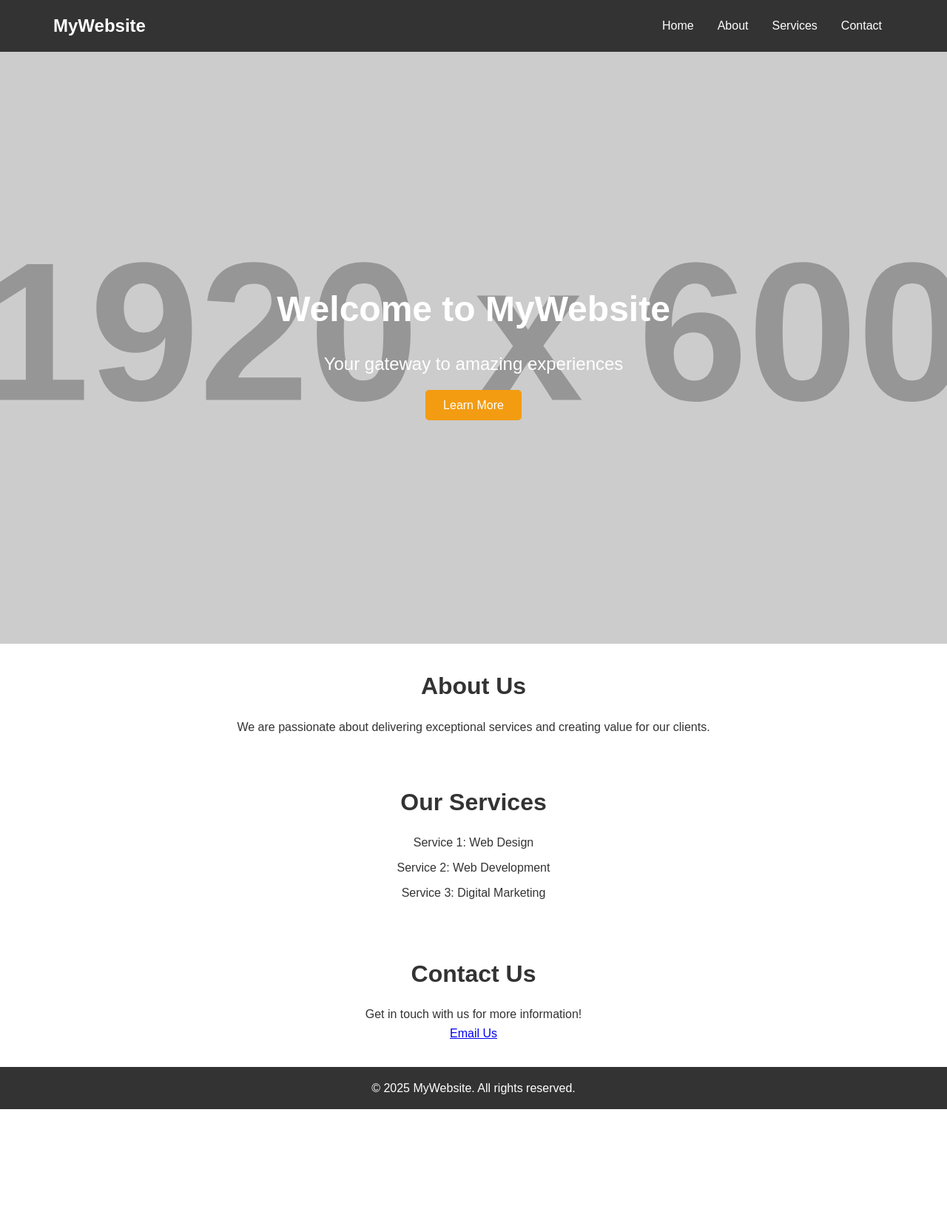
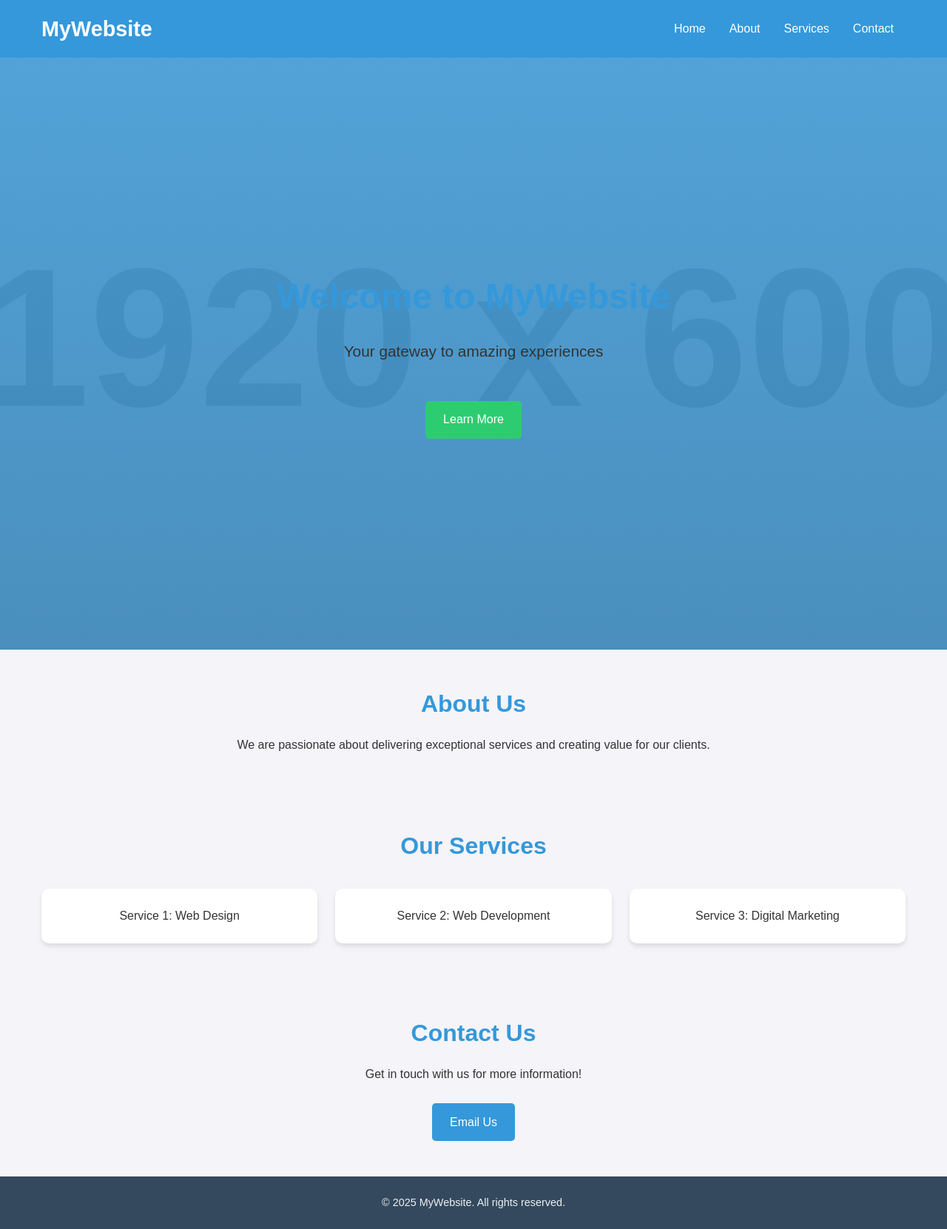
Before and after one commit to kunaldev-sys/homepage, a plain HTML site: page index.html in a window 1280 px wide. Shown: the whole page at 74% size. Before the commit the page ends 1499 px from the top, so only its background shows below. Drawn offline with Linux system fonts and the light colour scheme; placeholder pictures from the web are drawn by us.

Commit message:
second commit

```diff
--- a/index.css
+++ b/index.css
@@ -1,4 +1,4 @@
-/* Reset Styles */
+/* General Reset */
 * {
   margin: 0;
   padding: 0;
@@ -6,14 +6,32 @@
 }
 
 body {
-  font-family: Arial, sans-serif;
+  font-family: 'Arial', sans-serif;
   line-height: 1.6;
   color: #333;
+  background-color: #f4f4f9;
+}
+
+/* Colors and Variables */
+:root {
+  --primary-color: #3498db;
+  --secondary-color: #2ecc71;
+  --text-color: #333;
+  --bg-color: #fff;
+  --footer-bg: #34495e;
+  --footer-text: #ecf0f1;
+}
+
+/* Global Layout */
+.container {
+  max-width: 1200px;
+  margin: 0 auto;
+  padding: 0 1rem;
 }
 
 /* Header */
 header {
-  background: #333;
+  background: var(--primary-color);
   color: #fff;
   padding: 1rem 0;
   position: sticky;
@@ -25,45 +43,42 @@ header .container {
   display: flex;
   justify-content: space-between;
   align-items: center;
-  max-width: 1200px;
-  margin: auto;
-  padding: 0 2rem;
 }
 
-header .logo {
-  font-size: 1.5rem;
-  font-weight: bold;
+header h1 {
+  font-size: 1.8rem;
 }
 
-header .nav-links {
+header nav ul {
   list-style: none;
   display: flex;
 }
 
-header .nav-links li {
+header nav ul li {
   margin: 0 1rem;
 }
 
-header .nav-links a {
+header nav ul li a {
   color: #fff;
   text-decoration: none;
   font-size: 1rem;
   transition: color 0.3s ease;
 }
 
-header .nav-links a:hover {
-  color: #f39c12;
+header nav ul li a:hover {
+  color: var(--secondary-color);
 }
 
 /* Hero Section */
 .hero {
-  background: url('https://via.placeholder.com/1920x600') no-repeat center center/cover;
+  background: linear-gradient(to bottom, rgba(52, 152, 219, 0.8), rgba(41, 128, 185, 0.8)),
+    url('https://via.placeholder.com/1920x600') no-repeat center center/cover;
   height: 100vh;
   display: flex;
   align-items: center;
   justify-content: center;
+  text-align: center;
   color: #fff;
-  text-align: center;
 }
 
 .hero h2 {
@@ -72,14 +87,15 @@ header .nav-links a:hover {
 }
 
 .hero p {
-  font-size: 1.5rem;
+  font-size: 1.3rem;
   margin-bottom: 1.5rem;
 }
 
 .hero .btn {
-  background: #f39c12;
+  display: inline-block;
+  background: var(--secondary-color);
   color: #fff;
-  padding: 0.75rem 1.5rem;
+  padding: 0.8rem 1.5rem;
   text-decoration: none;
   font-size: 1rem;
   border-radius: 5px;
@@ -87,38 +103,112 @@ header .nav-links a:hover {
 }
 
 .hero .btn:hover {
-  background: #e67e22;
+  background: #27ae60;
 }
 
-/* About Section */
-.about, .services, .contact {
-  padding: 2rem 1rem;
+/* Sections */
+section {
+  padding: 3rem 1rem;
   text-align: center;
 }
 
-.about h2, .services h2, .contact h2 {
+section h2 {
   font-size: 2rem;
+  color: var(--primary-color);
   margin-bottom: 1rem;
 }
 
-.about p, .services ul, .contact p {
+section p {
   max-width: 800px;
-  margin: auto;
+  margin: 0 auto;
+  font-size: 1rem;
+  color: var(--text-color);
+  line-height: 1.8;
 }
 
+section .btn {
+  display: inline-block;
+  margin-top: 1.5rem;
+  background: var(--primary-color);
+  color: #fff;
+  padding: 0.8rem 1.5rem;
+  text-decoration: none;
+  font-size: 1rem;
+  border-radius: 5px;
+  transition: background 0.3s ease;
+}
+
+section .btn:hover {
+  background: #2980b9;
+}
+
+/* Services Section */
 .services ul {
   list-style: none;
-  padding: 0;
+  display: grid;
+  grid-template-columns: repeat(auto-fit, minmax(250px, 1fr));
+  gap: 1.5rem;
+  margin-top: 2rem;
 }
 
 .services li {
-  margin: 0.5rem 0;
+  background: var(--bg-color);
+  padding: 1.5rem;
+  border-radius: 10px;
+  box-shadow: 0 4px 6px rgba(0, 0, 0, 0.1);
+  transition: transform 0.3s ease, box-shadow 0.3s ease;
+}
+
+.services li:hover {
+  transform: translateY(-5px);
+  box-shadow: 0 6px 10px rgba(0, 0, 0, 0.2);
+}
+
+.services li h3 {
+  font-size: 1.5rem;
+  color: var(--primary-color);
+  margin-bottom: 0.5rem;
+}
+
+.services li p {
+  font-size: 1rem;
+  color: var(--text-color);
 }
 
 /* Footer */
 footer {
-  background: #333;
-  color: #fff;
+  background: var(--footer-bg);
+  color: var(--footer-text);
   text-align: center;
-  padding: 1rem 0;
+  padding: 1.5rem 0;
 }
+
+footer p {
+  font-size: 0.9rem;
+}
+
+/* Buttons */
+.btn {
+  cursor: pointer;
+}
+
+/* Media Queries for Responsiveness */
+@media (max-width: 768px) {
+  header .container {
+    flex-direction: column;
+    align-items: flex-start;
+  }
+
+  header nav ul {
+    flex-direction: column;
+    gap: 0.5rem;
+  }
+
+  .hero h2 {
+    font-size: 2rem;
+  }
+
+  .hero p {
+    font-size: 1rem;
+  }
+}
```
